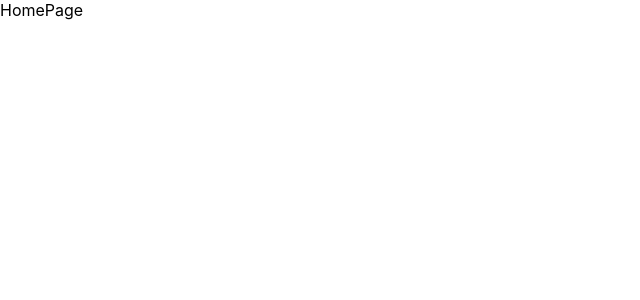
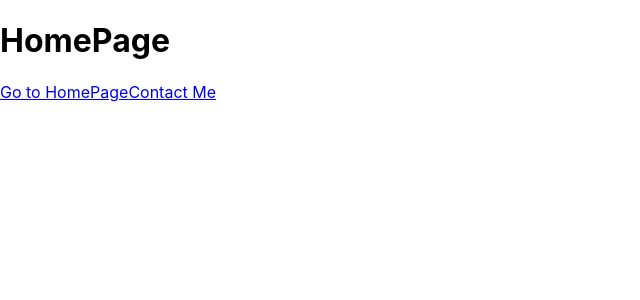
Before and after one commit to Zacharyjsultan/KSS-50, a React (Create React App) app: page /homepage in a window 1280 px wide. Shown: the top 300 px of the page, without its empty margins (0-640 px from the left). Built offline with nearby package versions, Linux system fonts and the light colour scheme.

Commit message:
all links working - time for css

```diff
--- a/src/Components/HomePage.jsx
+++ b/src/Components/HomePage.jsx
@@ -1,5 +1,18 @@
 import React from "react";
+import { Link } from "react-router-dom";
 
 export default function HomePage() {
-  return <div>HomePage</div>;
+  return (
+    <div>
+      <div>
+        <h1>HomePage</h1>
+        <Link to="/" className="button-1">
+          Go to HomePage
+        </Link>
+        <Link to="/contact" className="button-2">
+          Contact Me
+        </Link>
+      </div>
+    </div>
+  );
 }
```
